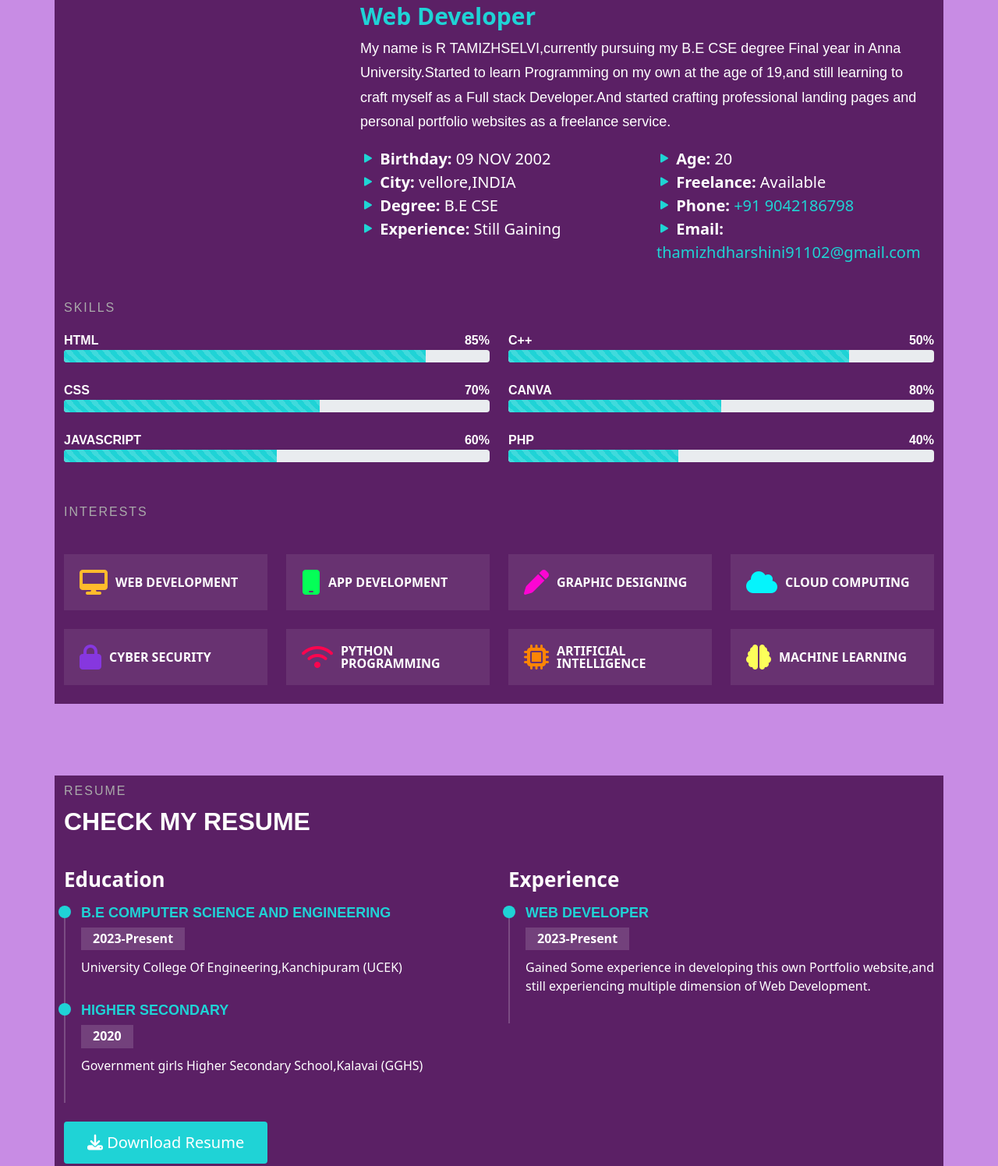
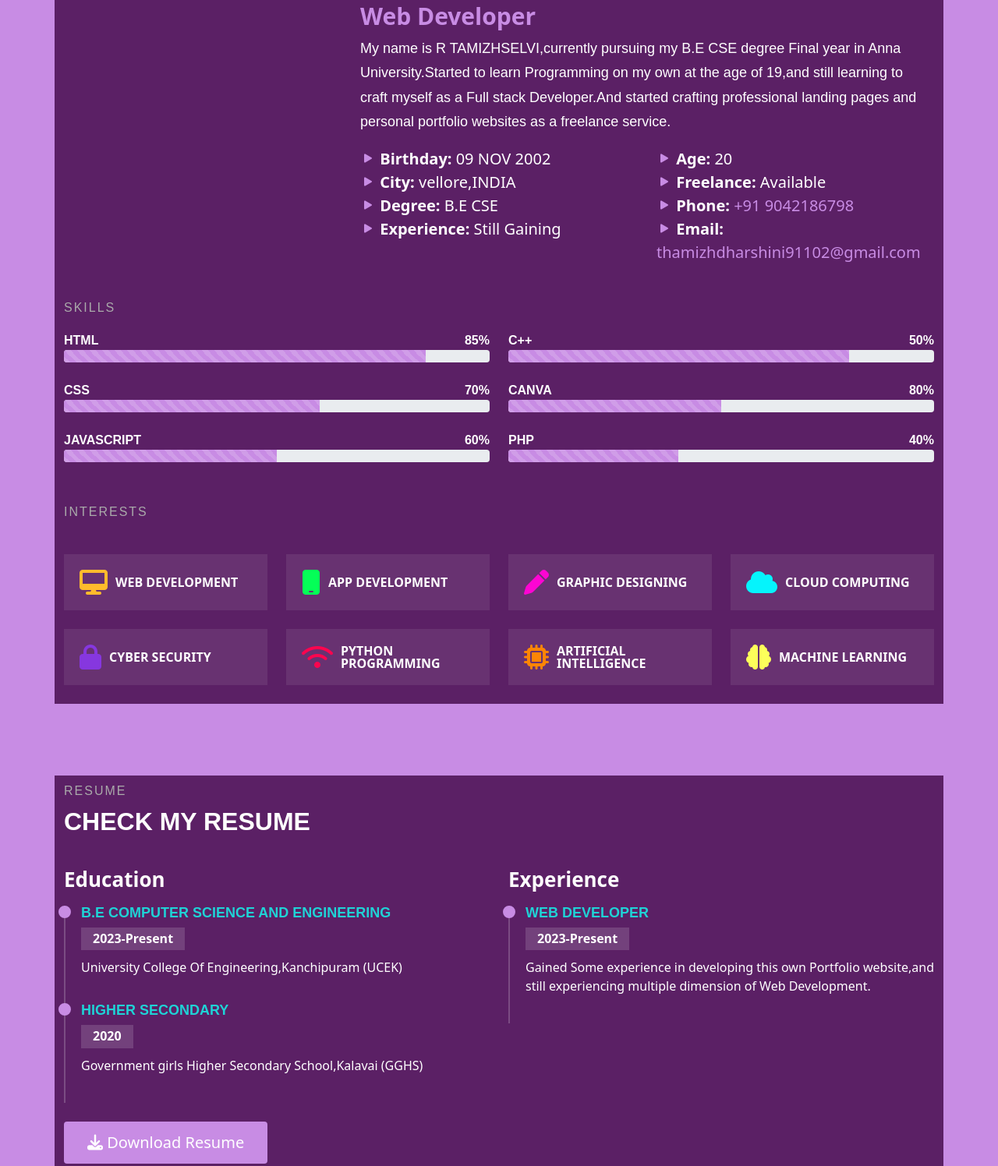
Before and after one commit to TAMIZHSELVI-R/tamizhselvi-r, a plain HTML site: page index.html in a window 1280 px wide. Shown: the part 794-2290 px from the top of the page at 78% size. Drawn offline with nearby package versions, Linux system fonts and the light colour scheme.

Commit message:
Update style.css

```diff
--- a/style.css
+++ b/style.css
@@ -144,7 +144,7 @@
 }
 
 .About h2 {
-    color: rgb(31, 211, 214);
+    color: rgb(200, 140, 228);
     font-weight: 700;
     font-size: 30px;
 }
@@ -163,13 +163,13 @@
 }
 
 .About a {
-    color: rgb(31, 212, 212);
+    color: rgb(200, 140, 228);
     text-decoration: none;
 }
 
 ul {
     list-style-type: none;
-    color: rgb(31, 212, 212);
+    color: rgb(200, 140, 228);
 }
 
 ul span {
@@ -181,7 +181,7 @@ ul strong {
 }
 
 .progress-bar {
-    background-color: rgb(31, 211, 214) !important;
+    background-color: rgb(200, 140, 228) !important;
 }
 
 .skills {
@@ -291,12 +291,12 @@ ul strong {
     border-radius: 50px;
     left: -9px;
     top: 0;
-    background: rgb(31, 211, 214);
-    border: 2px solid rgb(31, 211, 214)e;
+    background: rgb(200, 140, 228);
+    border: 2px solid rgb(200, 140, 228);
 }
 
 .download .btn {
-    background-color: rgb(31, 211, 214);
+    background-color: rgb(200, 140, 228);
     border: none;
     color: white;
     padding: 12px 30px;
@@ -465,7 +465,7 @@ ul strong {
     margin: 0 auto;
     width: 64px;
     height: 64px;
-    background: rgb(31, 211, 214);
+    background: rgb(200, 140, 228);
     border-radius: 5px;
     transition: all 0.3s ease-out 0s;
     display: flex;
@@ -519,7 +519,7 @@ ul strong {
 }
 
 .Contact .icon-box:hover .icon i {
-    color: rgb(31, 211, 214);
+    color: rgb(200, 140, 228);
 }
 
 .Contact .icon-box:hover .icon::before {
@@ -544,7 +544,7 @@ ul strong {
 }
 
 .footer a {
-    color: rgb(31, 211, 214);
+    color: rgb(200, 140, 228);
     text-decoration: none;
     font-size: 16px;
     font-weight: 500;
```
